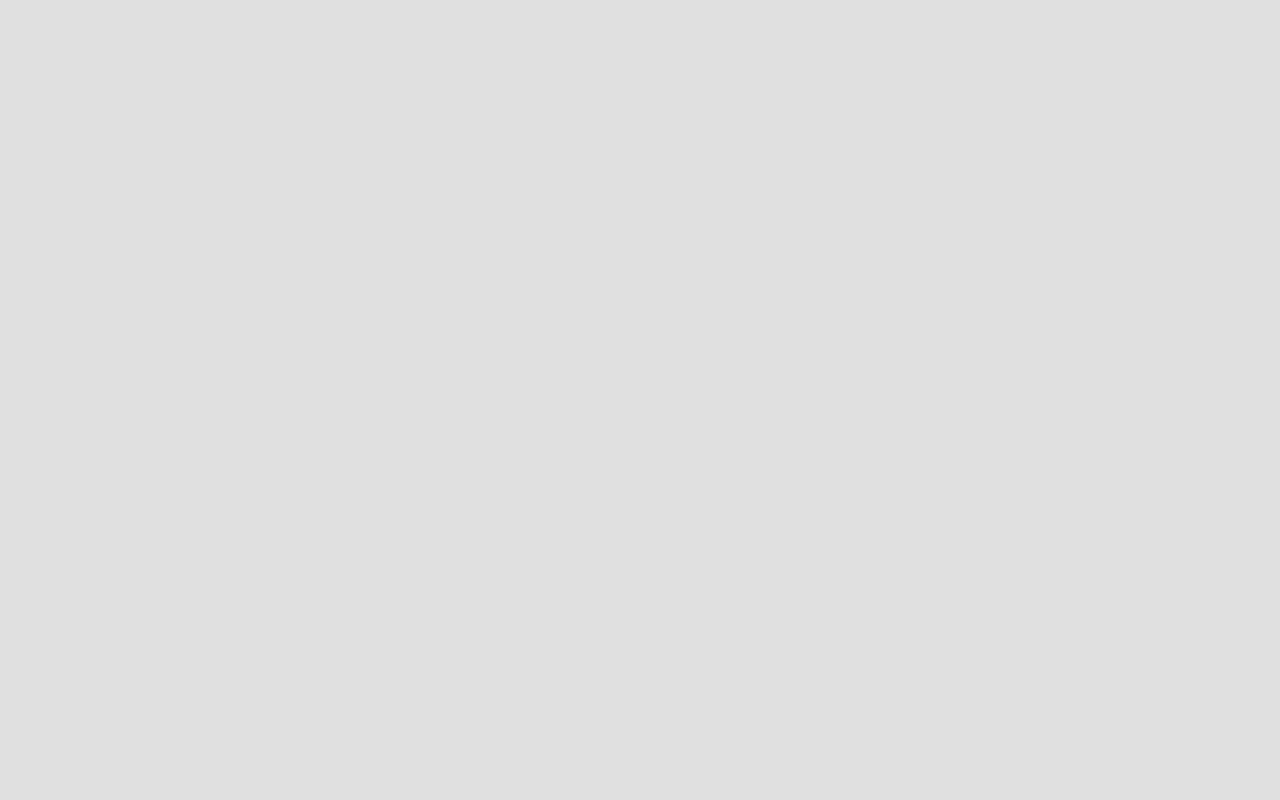
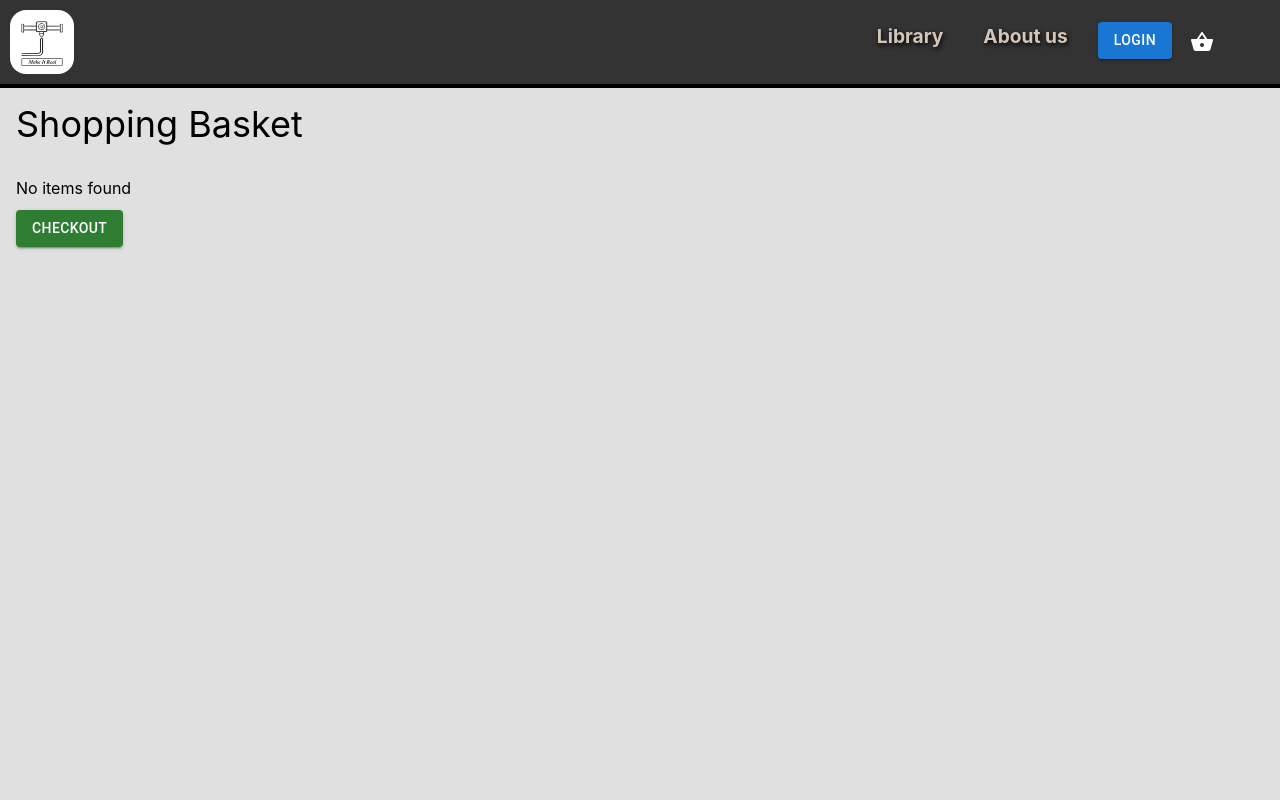
Before and after one commit to TranRobi/VizsgaRemek_MakeItReal, a React (Create React App) app in the folder frontend/: page /basket in a window 1280 px wide. Before the commit this address had no page. Shown: the top 800 px of the page. Built offline with nearby package versions, Linux system fonts and the light colour scheme.

Commit message:
basket element increment addded, basket moved to a new page

```diff
--- a/frontend/src/App.js
+++ b/frontend/src/App.js
@@ -1,5 +1,6 @@
 import "./App.css";
 import { Routes, Route, BrowserRouter } from "react-router-dom";
+import { useEffect } from "react";
 
 import Home from "./Pages/Home/Home.js";
 import Library from "./Pages/Library/Library.js";
@@ -8,9 +9,14 @@ import ContactUs from "./Pages/ContactUs/ContactUs.js";
 import AboutUs from "./Pages/AboutUs/AboutUs.js";
 import Prouduct from "./Pages/Prouducts/Prouduct.js";
 import Profile from "./components/Profile/Profile.js";
-import Delivery from "./components/Delivery/Delivery.js";
+import Basket from "./components/Basket/Basket.js";
+
+import { BasketContext } from "./components/context/BasketContext";
+import { useContext } from "react";
 
 function App() {
+  const { basketList, setBasketList } = useContext(BasketContext);
+  useEffect(() => {}, [basketList, setBasketList]);
   return (
     <div className="App">
       <BrowserRouter
@@ -21,6 +27,12 @@ function App() {
         <Routes>
           <Route path="/" element={<Home />} />
           <Route path="/library" element={<Library />} />
+          <Route
+            path="/basket"
+            element={
+              <Basket basketList={basketList} setBasketList={setBasketList} />
+            }
+          />
           <Route path="/order" element={<Order />} />
           <Route path="/contactus" element={<ContactUs />} />
           <Route path="/aboutus" element={<AboutUs />} />
--- a/frontend/src/Pages/Prouducts/Prouduct.js
+++ b/frontend/src/Pages/Prouducts/Prouduct.js
@@ -24,13 +24,22 @@ function Product() {
   }, [params.id]);
 
   function addToBasket() {
-    if (basketList.find((basket) => basket.id === product.id)) {
-      const updatedBasket = basketList.map((basket) =>
-        basket.id === product.id
-          ? { ...basket, quantity: basket.quantity + quantity }
-          : basket
-      );
-      setBasketList(updatedBasket);
+    const item = {
+      id: product.id,
+      name: product.name,
+      quantity,
+      size,
+      color,
+      material,
+    };
+
+    if (basketList.some((item) => item.id === product.id)) {
+      const index = basketList.findIndex((item) => item.id === product.id);
+      basketList[index].quantity += quantity;
+      setBasketList([...basketList]);
+    } else {
+      console.log(item);
+      setBasketList([...basketList, item]);
     }
   }
 
@@ -111,7 +120,7 @@ function Product() {
               type="number"
               min="1"
               value={quantity}
-              onChange={(e) => setQuantity(e.target.value)}
+              onChange={(e) => setQuantity(parseInt(e.target.value))}
               className="border p-2 rounded w-full"
             />
           </div>
--- a/frontend/src/components/Basket/Basket.js
+++ b/frontend/src/components/Basket/Basket.js
@@ -1,9 +1,12 @@
 import React, { useContext, useEffect } from "react";
-import CloseIcon from "@mui/icons-material/Close";
 import { AuthContext } from "../context/AuthContext";
 import { useNavigate } from "react-router-dom";
-
-function Basket({ close, basketList, setBasketList }) {
+import Navbar from "../Navbar/Navbar";
+import Footer from "../Footer/Footer";
+import { Button } from "@mui/material";
+import IconButton from "@mui/material/IconButton";
+import ClearIcon from "@mui/icons-material/Clear";
+function Basket({ basketList, setBasketList }) {
   const { user } = useContext(AuthContext);
   const navigate = useNavigate();
   const removeItem = (index) => {
@@ -13,38 +16,38 @@ function Basket({ close, basketList, setBasketList }) {
 
   return (
     <>
-      <div className="bg-slate-50">
+      <Navbar />
+      <div className="h-screen">
         <div className="flex justify-between items-center h-fit p-4">
-          <h1 className="text-black">Shopping Basket</h1>
-          <CloseIcon
-            onClick={() => {
-              close();
-            }}
-            className="text-red-600"
-          />
+          <h1 className="text-black text-4xl">Shopping Basket</h1>
         </div>
-        <div className="flex flex-col items-center h-fit p-4 text-black">
+        <div className="flex flex-col p-4 text-black ">
           {basketList.length === 0 ? (
             <p>No items found</p>
           ) : (
             basketList.map((basket, index) => {
               return (
-                <div key={index} className="flex justify-between w-3/4">
+                <div
+                  key={index}
+                  className="flex justify-between w-full p-2 shadow-md"
+                >
                   <p>{basket.name + " x" + basket.quantity}</p>
-                  <button
+                  <IconButton
                     onClick={() => {
                       removeItem(index);
                     }}
-                    className="text-red-600"
                   >
-                    X
-                  </button>
+                    <ClearIcon fontSize="small" color="error" />
+                  </IconButton>
                 </div>
               );
             })
           )}
-          <button
-            className="w-full bg-green-500 text-white font-semibold hover:bg-green-400 transition"
+          <Button
+            className="w-fit"
+            sx={{ marginTop: "10px" }}
+            variant="contained"
+            color="success"
             onClick={() => {
               if (user) {
                 navigate("/payment");
@@ -54,9 +57,10 @@ function Basket({ close, basketList, setBasketList }) {
             }}
           >
             Checkout
-          </button>
+          </Button>
         </div>
       </div>
+      <Footer />
     </>
   );
 }
--- a/frontend/src/components/Navbar/Navbar.js
+++ b/frontend/src/components/Navbar/Navbar.js
@@ -6,21 +6,16 @@ import { Button } from "@mui/material";
 import { useState } from "react";
 import Login from "../../Pages/Login/Login";
 import Register from "../../Pages/Register/Register";
-import Basket from "../Basket/Basket";
 import ShoppingBasketIcon from "@mui/icons-material/ShoppingBasket";
-import { BasketContext } from "../context/BasketContext";
-import Profile from "../Profile/Profile";
 
 import "./Navbar.css";
 import { AuthContext } from "../context/AuthContext";
 function Navbar() {
-  const { basketList, setBasketList } = useContext(BasketContext);
   const [isOpened, setIsOpened] = useState(false);
   const [isOpenedRegister, setIsOpenedRegister] = useState(false);
   const navigate = useNavigate();
-  const [basket, setBasket] = useState(false);
 
-  const { user, setUser } = useContext(AuthContext);
+  const { user } = useContext(AuthContext);
 
   const closeLogin = (e) => {
     e.preventDefault();
@@ -42,9 +37,6 @@ function Navbar() {
   const home = () => {
     navigate("/");
   };
-  function closeBasket() {
-    setBasket(!basket);
-  }
   return (
     <>
       <div>
@@ -80,29 +72,13 @@ function Navbar() {
                 )}
               </li>
               <li>
-                <ShoppingBasketIcon
-                  onClick={() => {
-                    setBasket(!basket);
-                  }}
-                  className="text-6xl m-2 pr-3 text-white hover:text-blue-500 transition"
-                />
+                <NavLink to="/basket">
+                  <ShoppingBasketIcon className="text-6xl m-2 pr-3 text-white hover:text-blue-500 transition" />
+                </NavLink>
               </li>
             </ul>
           </div>
         </nav>
-        <div
-          className={
-            basket
-              ? "w-1/5 h-full absolute top-0 bg-slate-50 bg-opacity-35 right-0 z-10"
-              : "w-1/5 h-full absolute top-0 bg-slate-50 bg-opacity-35 right-0 z-10 hidden"
-          }
-        >
-          <Basket
-            close={closeBasket}
-            basketList={basketList}
-            setBasketList={setBasketList}
-          />
-        </div>
       </div>
       <Modal open={isOpened}>
         <div>
--- a/frontend/src/components/context/BasketContext.js
+++ b/frontend/src/components/context/BasketContext.js
@@ -1,4 +1,4 @@
-import React from "react";
+import React, { useEffect } from "react";
 import { createContext } from "react";
 
 const BasketContext = createContext();
```
